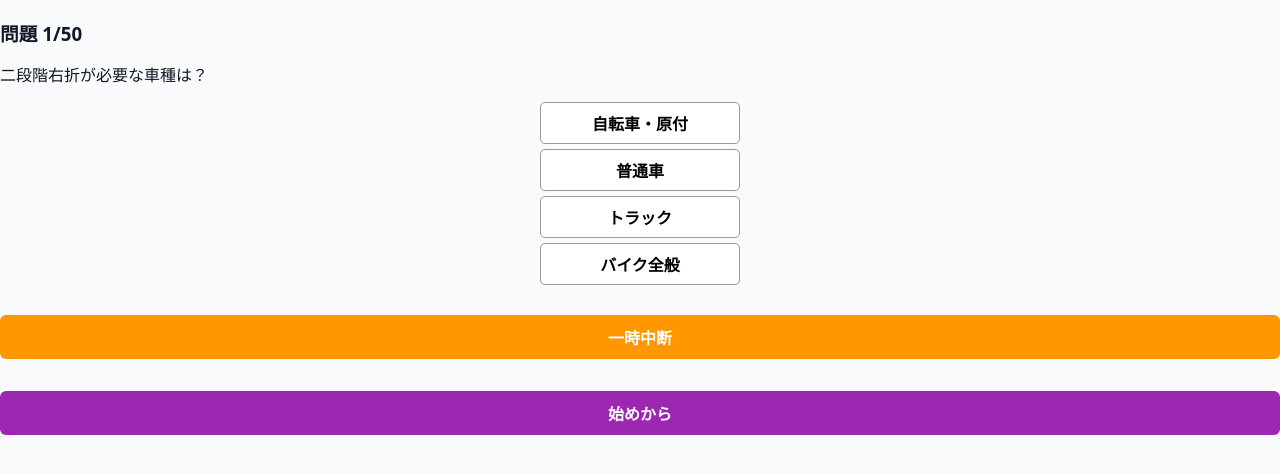
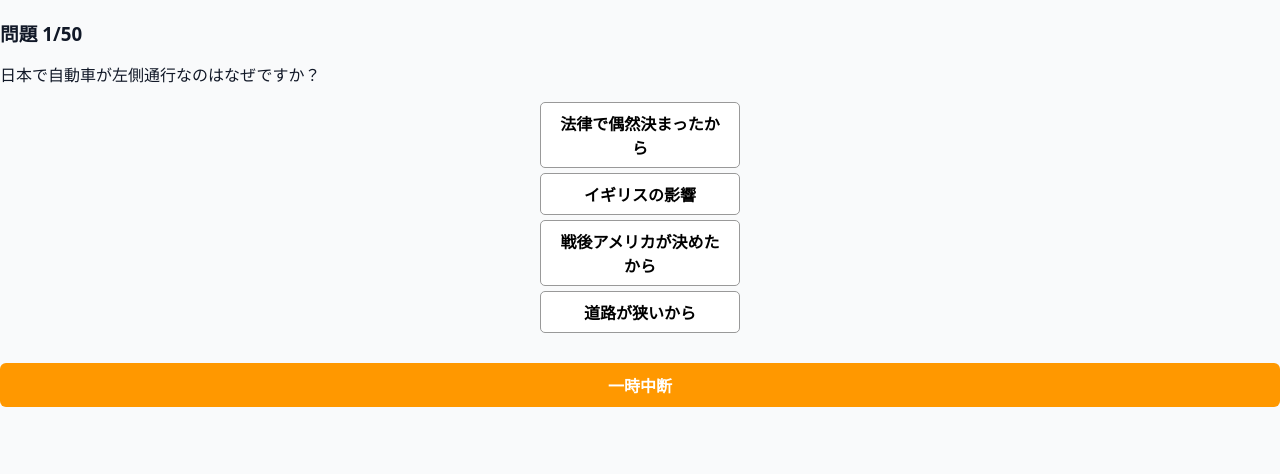
Before and after one commit to sasukedon731-blip/quiz-app, a Next.js app: page / in a window 1280 px wide. Both pictures are taken after a click on the button "通常モード". Shown: the top 474 px of the page. Built offline with nearby package versions, Linux system fonts and the light colour scheme.

Commit message:
complete quiz app with explanations

```diff
--- a/app/page.tsx
+++ b/app/page.tsx
@@ -18,7 +18,7 @@ export default function Home() {
 
   // --- 初期化・途中再開 ---
   useEffect(() => {
-    if (typeof window === "undefined") return
+    if (typeof window === "undefined") return // SSR回避
 
     const storedReview = localStorage.getItem("reviewIds")
     setReviewIds(storedReview ? JSON.parse(storedReview) : [])
@@ -52,29 +52,15 @@ export default function Home() {
     return () => clearInterval(timer)
   }, [mode])
 
-  // --- 配列をランダム化する関数 ---
-  const shuffleArray = <T,>(arr: T[]): T[] => {
-    return [...arr].sort(() => Math.random() - 0.5)
-  }
-
-  // --- 選択肢ランダム化（正解位置も更新） ---
-  const shuffleChoices = (q: Question): Question => {
-    const choices = [...q.choices]
-    const correctAnswer = choices[q.correctIndex]
-    const shuffled = shuffleArray(choices)
-    const newCorrectIndex = shuffled.findIndex(c => c === correctAnswer)
-    return { ...q, choices: shuffled, correctIndex: newCorrectIndex }
-  }
-
-  // --- 問題選択・ランダム化 ---
+  // --- 問題選択 ---
   useEffect(() => {
     if (mode === "normal") {
-      setQuiz(shuffleArray(questions).map(shuffleChoices))
+      setQuiz(questions)
     } else if (mode === "exam") {
-      setQuiz(shuffleArray(questions).slice(0, 20).map(shuffleChoices))
+      setQuiz(questions.slice(0, 20))
     } else if (mode === "review") {
       const reviewQuestions = questions.filter(q => reviewIds.includes(String(q.id)))
-      setQuiz(shuffleArray(reviewQuestions).map(shuffleChoices))
+      setQuiz(reviewQuestions)
     }
   }, [mode, reviewIds])
 
@@ -156,13 +142,13 @@ export default function Home() {
               width: "200px",
               padding: "8px 12px",
               backgroundColor:
-                selected === null ? "#fff" :
-                i === current.correctIndex ? "#4caf50" :
-                i === selected ? "#f44336" : "#fff",
+                selected === null ? "#fff" : // 未選択は白
+                i === current.correctIndex ? "#4caf50" : // 正解は緑
+                i === selected ? "#f44336" : "#fff",    // 間違いは赤、他は白
               color:
-                selected === null ? "#000" :
-                i === current.correctIndex ? "#fff" :
-                i === selected ? "#fff" : "#000",
+                selected === null ? "#000" : // 未選択は黒文字
+                i === current.correctIndex ? "#fff" : // 正解は白文字
+                i === selected ? "#fff" : "#000",      // 間違いは白文字
               border: "1px solid #999",
               borderRadius: "5px",
               cursor: selected === null ? "pointer" : "default",
@@ -202,35 +188,12 @@ export default function Home() {
         </div>
       )}
 
-      {/* 中断ボタンと始めからボタン */}
+      {/* 中断ボタンを下に独立配置 */}
       <div style={{ marginTop: "30px", textAlign: "center" }}>
         <button
           onClick={handlePause}
           style={{
-            backgroundColor: "#ff9800",
-            color: "#fff",
-            padding: "10px 20px",
-            border: "none",
-            borderRadius: "6px",
-            cursor: "pointer",
-            fontWeight: "bold",
-            marginBottom: "10px"
-          }}
-        >
-          一時中断
-        </button>
-
-        <br />
-
-        <button
-          onClick={() => {
-            setIndex(0)
-            setScore(0)
-            setSelected(null)
-            setQuiz(shuffleArray(quiz).map(shuffleChoices)) // 選択肢もシャッフル
-          }}
-          style={{
-            backgroundColor: "#9c27b0",
+            backgroundColor: "#ff9800", // 中断ボタン色
             color: "#fff",
             padding: "10px 20px",
             border: "none",
@@ -239,7 +202,7 @@ export default function Home() {
             fontWeight: "bold",
           }}
         >
-          始めから
+          一時中断
         </button>
       </div>
     </div>
```
